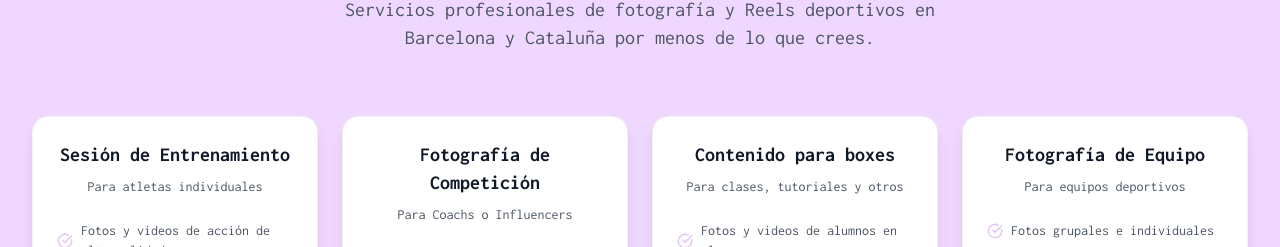
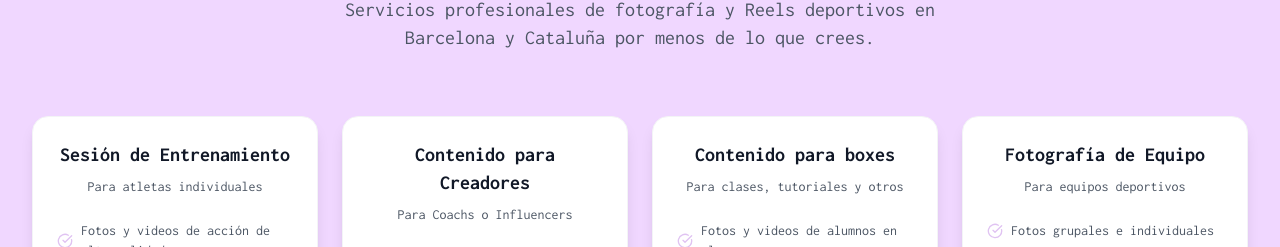
Before and after one commit to rochidiez/photography-website, a Next.js app: page / in a window 1280 px wide. Shown: the part 2169-2416 px from the top of the page. Built offline with nearby package versions, Linux system fonts and the light colour scheme.

Commit message:
Update services

```diff
--- a/app/page.tsx
+++ b/app/page.tsx
@@ -349,11 +349,11 @@ export default function AgusPecciPhotography({
               </div>
             </div>
 
-            {/* Competition Photography */}
+            {/* Content for Creators */}
             <div
               onClick={() =>
                 window.open(
-                  `https://wa.me/34624629701?text=Hola! Me interesa la sesion de fotos Competition Photography`,
+                  `https://wa.me/34624629701?text=Hola! Me interesa la sesion de foto Content for Creators`,
                   "_blank",
                 )
               }
@@ -361,7 +361,7 @@ export default function AgusPecciPhotography({
             >
               <div className="p-6 flex flex-col h-full">
                 <div className="text-center mb-6">
-                  <h3 className="text-xl font-bold text-gray-900 mb-2">Fotografía de Competición</h3>
+                  <h3 className="text-xl font-bold text-gray-900 mb-2">Contenido para Creadores</h3>
                   <p className="text-gray-600 text-sm">Para Coachs o Influencers</p>
                 </div>
 
```
